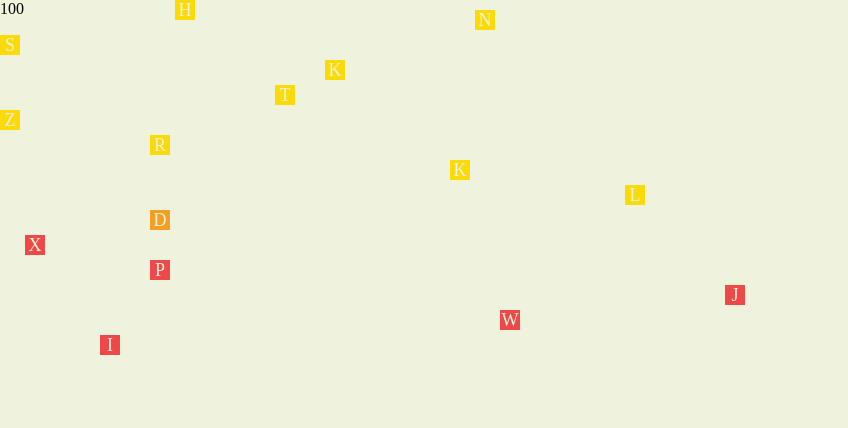
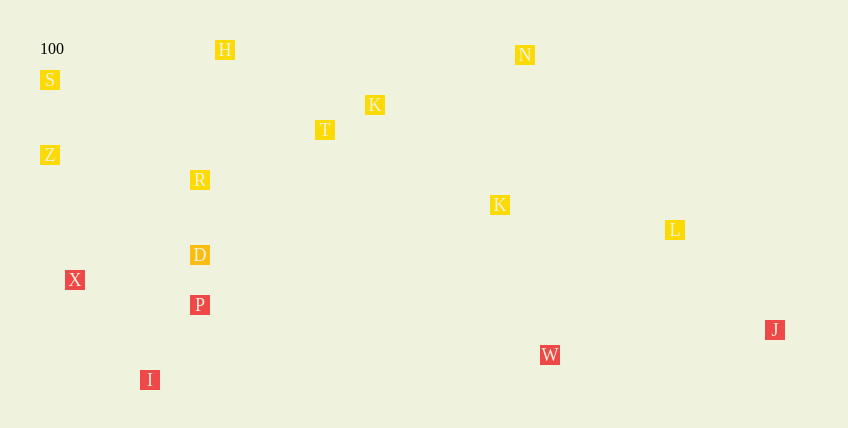
Before and after one commit to lizzie0802/typing, a React app: page / in a window 1280 px wide. Shown: the top 428 px of the page, without its empty margins (0-848 px from the left). Built offline with nearby package versions, Linux system fonts and the light colour scheme.

Commit message:
adjust dropper width, height and set transition to linear

```diff
--- a/package.json
+++ b/package.json
@@ -35,8 +35,9 @@
     "webpack-dev-server": "^3.1.14"
   },
   "dependencies": {
+    "@emotion/core": "^10.0.10",
+    "@emotion/styled": "^10.0.10",
     "react": "^16.8.6",
-    "react-dom": "^16.8.6",
-    "styled-components": "^4.2.0"
+    "react-dom": "^16.8.6"
   }
 }
--- a/public/index.html
+++ b/public/index.html
@@ -4,26 +4,10 @@
 <meta charset="UTF-8">
 <title>buckle up ts</title>
 <style>
-  .dropper-f2 {
-    position: fixed;
-    top: 0;
-    right: 0;
-    bottom: 0;
-    left: 0;
-    background: #eff2dd;
-  }
-  .duang {
-    position: absolute;
-    min-width: 20px;
-    min-height: 20px;
-    width: 20px;
-    height: 20px;
-    font-size: 18px;
-    color: #eff2dd;
-    text-align: center;
-    vertical-align: baseline;
-    transition: all 0.4s ease;
-  }
+    window, body {
+        background: #eff2dd;
+    }
+
 </style>
 </head>
 <body>
--- /dev/null
+++ b/src/before_load.ts
@@ -0,0 +1,22 @@
+import {MAX_ROW, MAX_COLUMN, MIN_BOMB_SIZE} from './constants'
+
+
+export interface SizeConfig {
+  width: number // width of dropper size
+  height: number // height of dropper size
+}
+
+export const prepareScreen = (): SizeConfig => {
+  const {innerWidth, innerHeight} = window as any
+  let width = innerWidth
+  let height = innerHeight
+  if (innerWidth <= MAX_COLUMN * MIN_BOMB_SIZE) {
+    width = MAX_COLUMN * MIN_BOMB_SIZE
+  }
+
+  if (innerHeight <= MAX_ROW * MIN_BOMB_SIZE) {
+    height = MAX_ROW * MIN_BOMB_SIZE
+  }
+
+  return {width, height}
+}
--- a/src/constants.ts
+++ b/src/constants.ts
@@ -2,6 +2,7 @@ export const DEFAULT_HP = 100
 export const DEFAULT_DROP_INTERVAL = 500
 export const MAX_COLUMN = 30
 export const MAX_ROW = 20
+export const MIN_BOMB_SIZE = 20
 export const COLOR_BG = '#eff2dd'
 export const COLOR_SAFE = '#fcda05'
 export const COLOR_WORRY = '#ee4848'
--- a/src/dropper.tsx
+++ b/src/dropper.tsx
@@ -1,28 +1,34 @@
 import React from 'react'
 // import styled from '@emotion/styled'
-import {DEFAULT_HP, DEFAULT_DROP_INTERVAL, MAX_ROW} from './constants'
+import styled from '@emotion/styled/dist/styled.cjs.js'
+import {DEFAULT_HP, DEFAULT_DROP_INTERVAL, MAX_ROW, MIN_BOMB_SIZE} from './constants'
 import {Bomb} from './bomb'
 import {BombType} from './types'
 import {generateKey, generatePosition} from './utils'
+import {prepareScreen} from './before_load'
+
+const {width, height} = prepareScreen()
 
 
-// const Wrapper = styled.div`
-//   position: fixed;
-//   top: 0;
-//   right: 0;
-//   bottom: 0;
-//   left: 0;
-//   background: #89fffa;
-//
-//   .duang {
-//     position: absolute;
-//     min-width: 10px;
-//     min-height: 10px;
-//     width: 10px;
-//     height: 10px;
-//     background: red;
-//   }
-// `
+const Wrapper = styled.div`
+  position: fixed;
+  top: 40px;
+  left: 40px;
+  bottom: 40px;
+  right: 40px;
+  background: #eff2dd;
+
+  .duang {
+    position: absolute;
+    font-size: 18px;
+    width: ${MIN_BOMB_SIZE}px;
+    height: ${MIN_BOMB_SIZE}px;
+    color: #eff2dd;
+    text-align: center;
+    vertical-align: baseline;
+    transition: all ${DEFAULT_DROP_INTERVAL/1000}s linear;
+  }
+`
 
 interface BombWithKey extends BombType {
   key: string
@@ -52,7 +58,7 @@ export class Dropper extends React.Component<{}, DropperState> {
     const {hp, bombs} = this.state
 
     return (
-      <div className='dropper-f2'>
+      <Wrapper>
         <div>{hp}</div>
         {bombs.map(bombWithKey => (
           <Bomb
@@ -62,7 +68,7 @@ export class Dropper extends React.Component<{}, DropperState> {
             y={bombWithKey.y}
           />
         ))}
-      </div>
+      </Wrapper>
     )
   }
 
```
Also changed, not shown: 1 other file (tests, documents, lock files or other folders).
